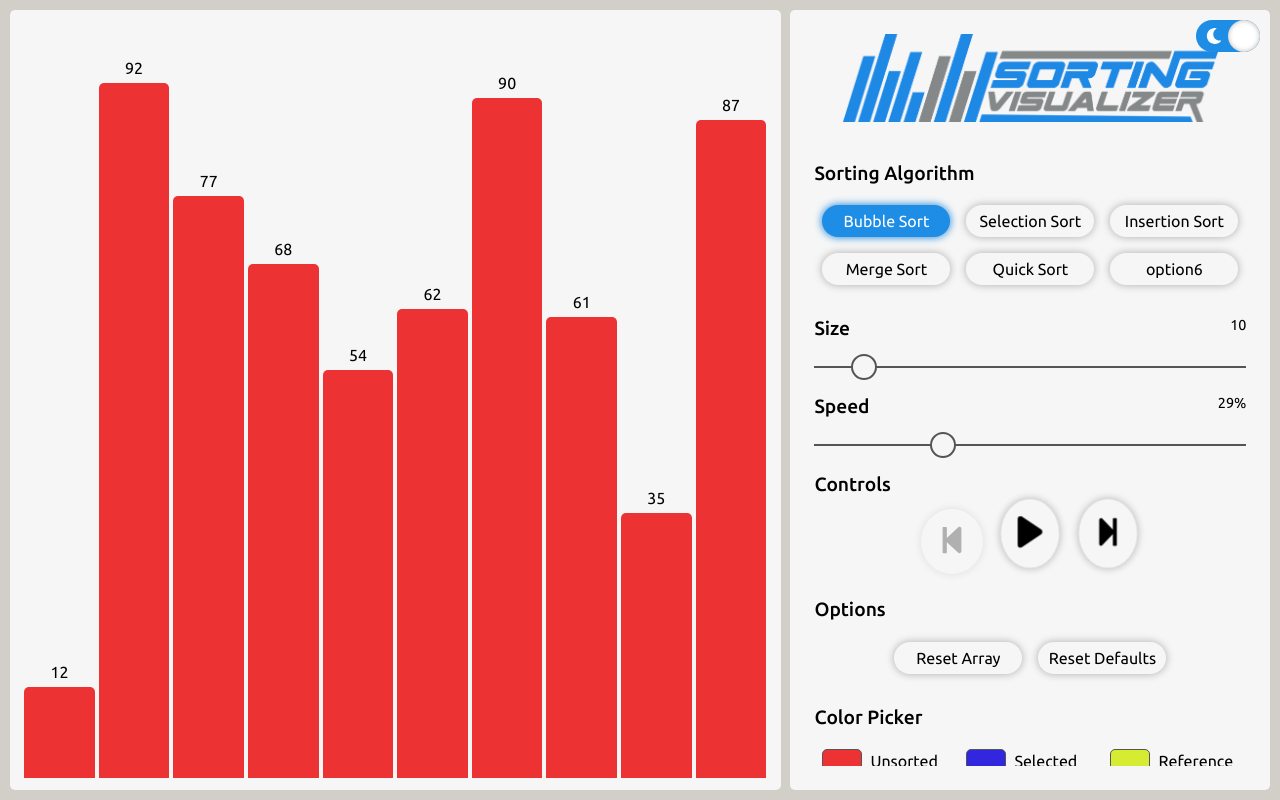
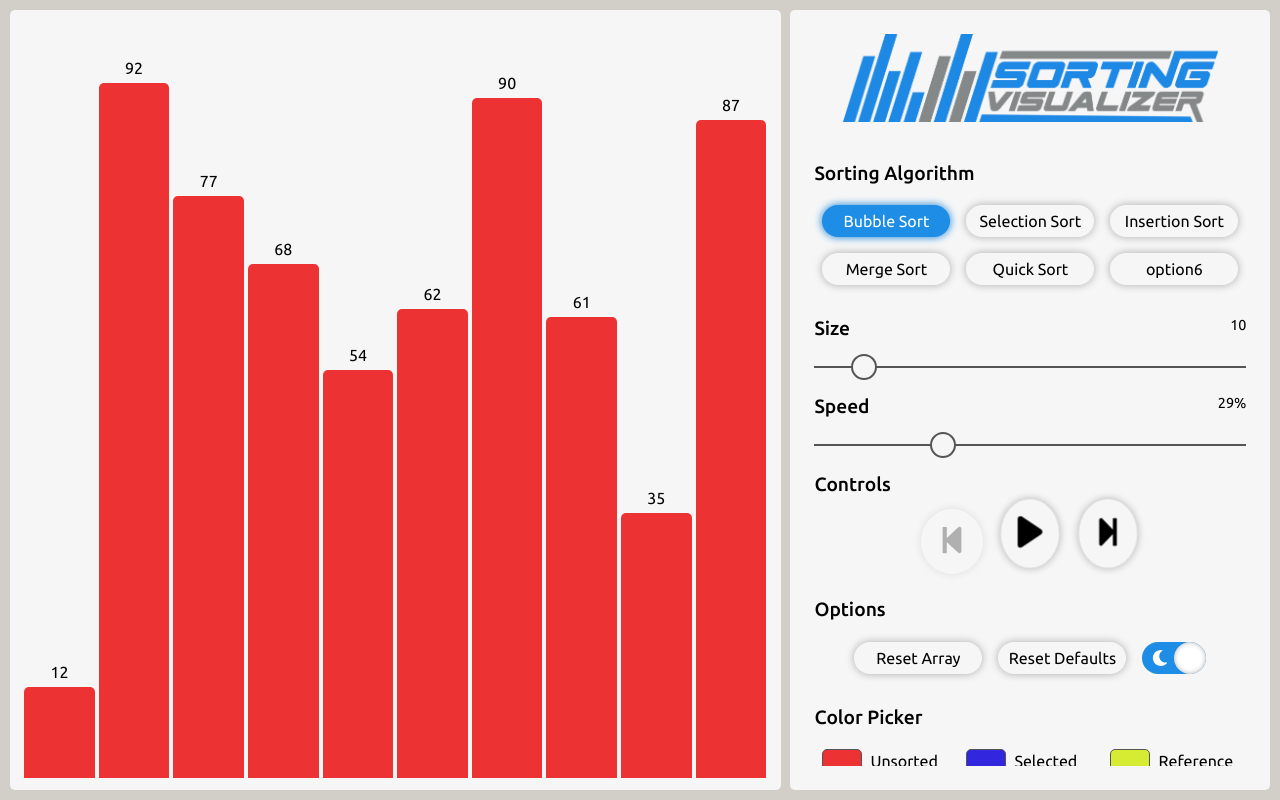
Before and after one commit to alsersan/sorting-visualizer, a React (Create React App) app: page / in a window 1280 px wide. Built offline with nearby package versions, Linux system fonts and the light colour scheme.

Commit message:
move ThemeToggler to Options

```diff
--- a/src/components/Sidebar/components/ThemeToggler.js
+++ b/src/components/Sidebar/components/Options/components/ThemeToggler.js
@@ -1,15 +1,14 @@
 import React from "react";
 import styled from "styled-components";
 
-import { useThemeTogglerContext } from "../../../contexts/ThemeTogglerContext";
+import { useThemeTogglerContext } from "../../../../../contexts/ThemeTogglerContext";
 import { FaSun, FaMoon } from "react-icons/fa";
 
 const Wrapper = styled.div`
-  position: absolute;
-  top: 10px;
-  right: 10px;
+  position: relative;
   display: flex;
   align-items: center;
+  margin: 0.5rem;
 `;
 
 const Checkbox = styled.input`
--- a/src/components/Sidebar/components/Options/index.js
+++ b/src/components/Sidebar/components/Options/index.js
@@ -3,6 +3,7 @@ import styled from "styled-components";
 
 import Button from "../Button";
 import ComponentContainer from "../ComponentContainer";
+import ThemeToggler from "./components/ThemeToggler";
 import { resetInitialState } from "../../../../algorithms/utils";
 import { useAlgorithmContext } from "../../../../contexts/AlgorithmContext";
 import { useArraySizeContext } from "../../../../contexts/ArraySizeContext";
@@ -35,6 +36,7 @@ const Options = () => {
       <FlexWrapper>
         <StyledButton onClick={handleClick}>Reset Array</StyledButton>
         <StyledButton>Reset Defaults</StyledButton>
+        <ThemeToggler />
       </FlexWrapper>
     </ComponentContainer>
   );
--- a/src/components/Sidebar/index.js
+++ b/src/components/Sidebar/index.js
@@ -2,7 +2,6 @@ import React from "react";
 import styled from "styled-components";
 
 import Logo from "./components/Logo";
-import ThemeToggler from "./components/ThemeToggler";
 import MainContainer from "./components/MainContainer";
 
 const StyledSidebar = styled.div`
@@ -14,7 +13,6 @@ const StyledSidebar = styled.div`
   display: flex;
   flex-direction: column;
   align-items: center;
-  position: relative;
 `;
 
 const Sidebar = () => {
@@ -22,7 +20,6 @@ const Sidebar = () => {
     <StyledSidebar>
       {console.log("SIDEBAR")}
       <Logo />
-      <ThemeToggler />
       <MainContainer />
     </StyledSidebar>
   );
```
